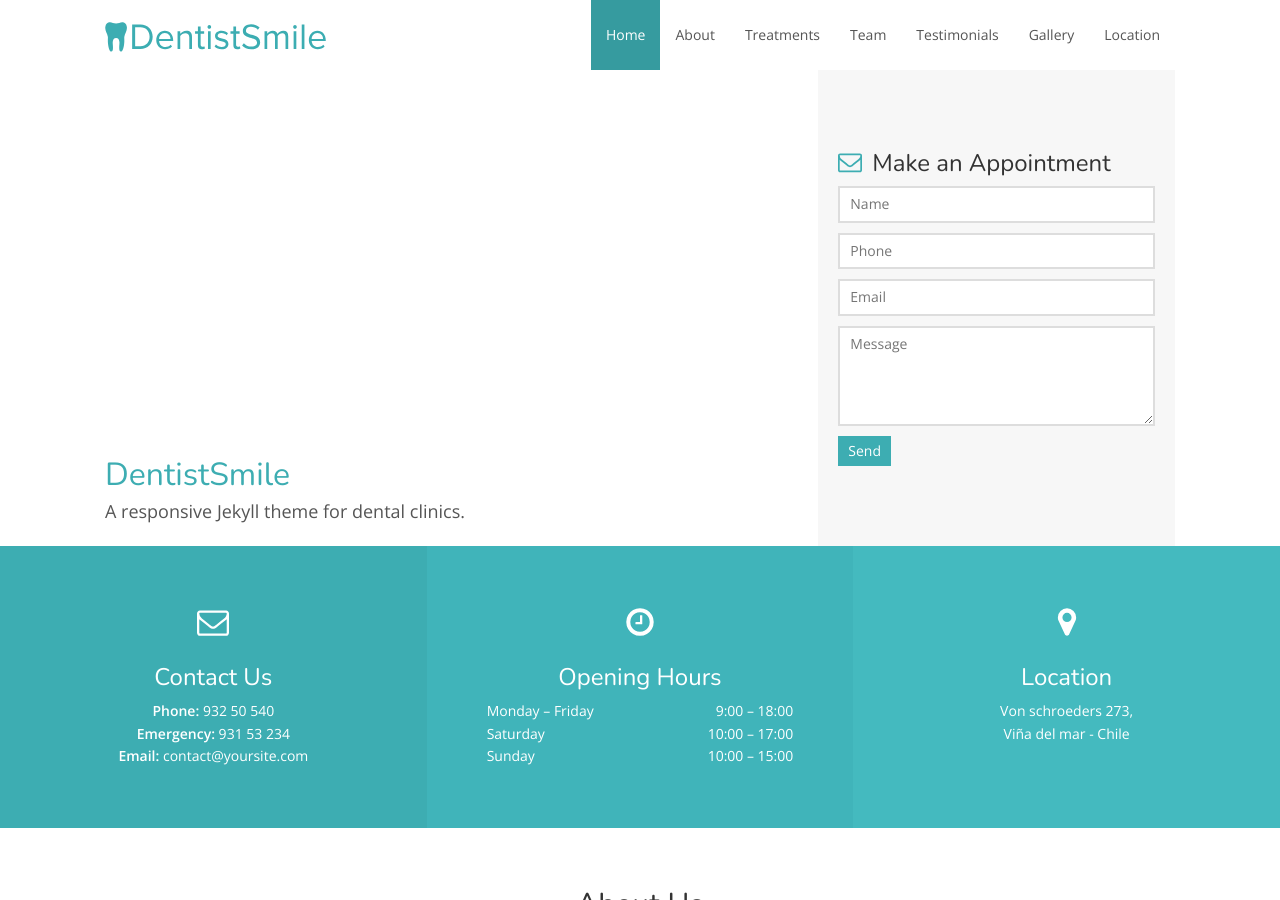
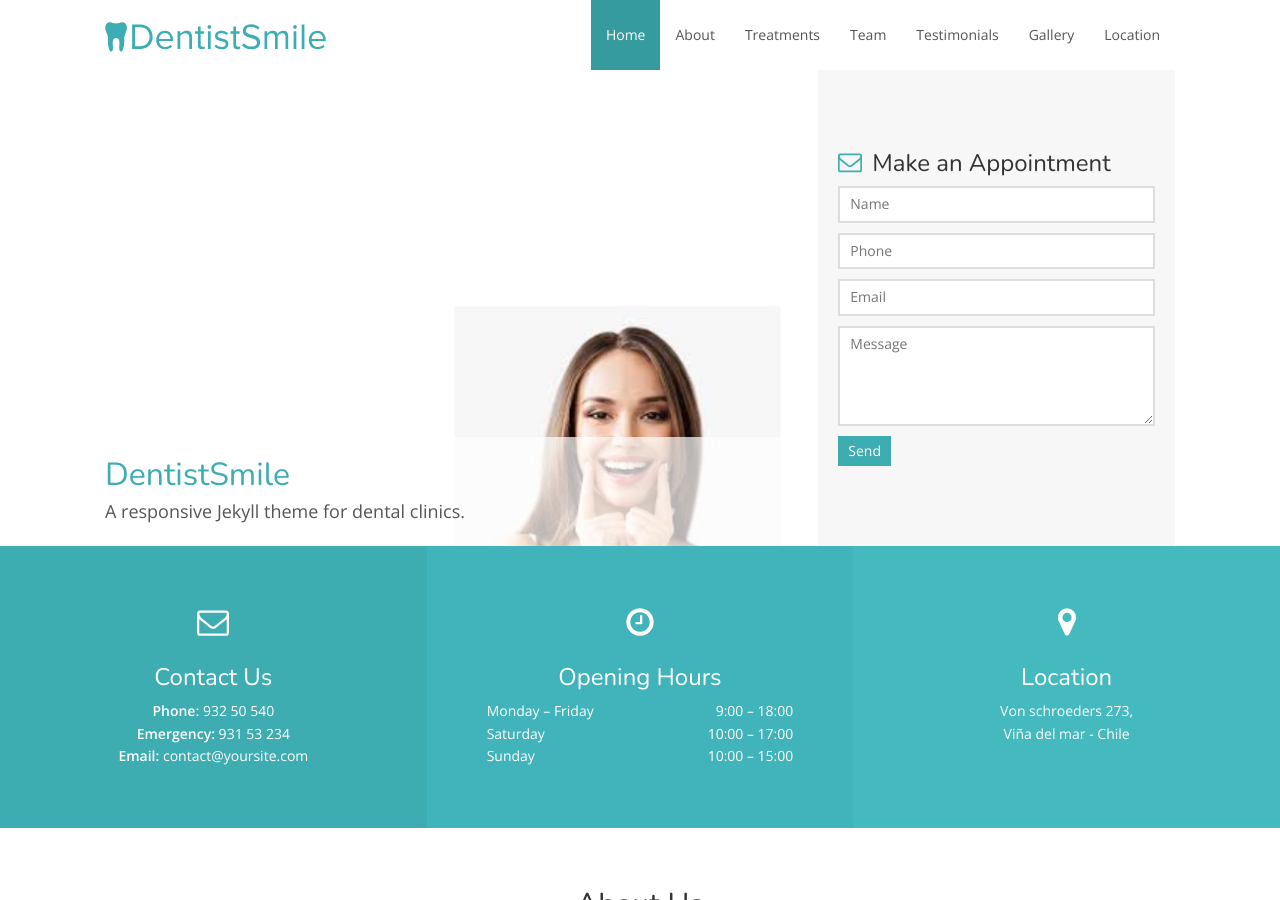
Before and after one commit to takagotch/o2773, a Jekyll site: the page built from index.html, in a window 1280 px wide and 900 px high. Built offline with Jekyll 4.4.1, drawn with Linux system fonts in a browser that asks for light colours; nearby versions of some CDN libraries.

Commit message:
Update index.html

```diff
--- a/index.html
+++ b/index.html
@@ -3,7 +3,7 @@ layout: default
 ---
 
 <!-- Start Hero -->
-<div class="hero" style="background: url('{ site.baseurl }}/img/{{ site.hero.hero_img }}') no-repeat; background-size: cover;">
+<div class="hero" style="background: url('{{ site.baseurl }}/img/{{ site.hero.hero_img }}') no-repeat; background-size: cover;">
     <div class="hero-content">
         <div class="container-fluid">
             <div class="hero-content-inner">
```
